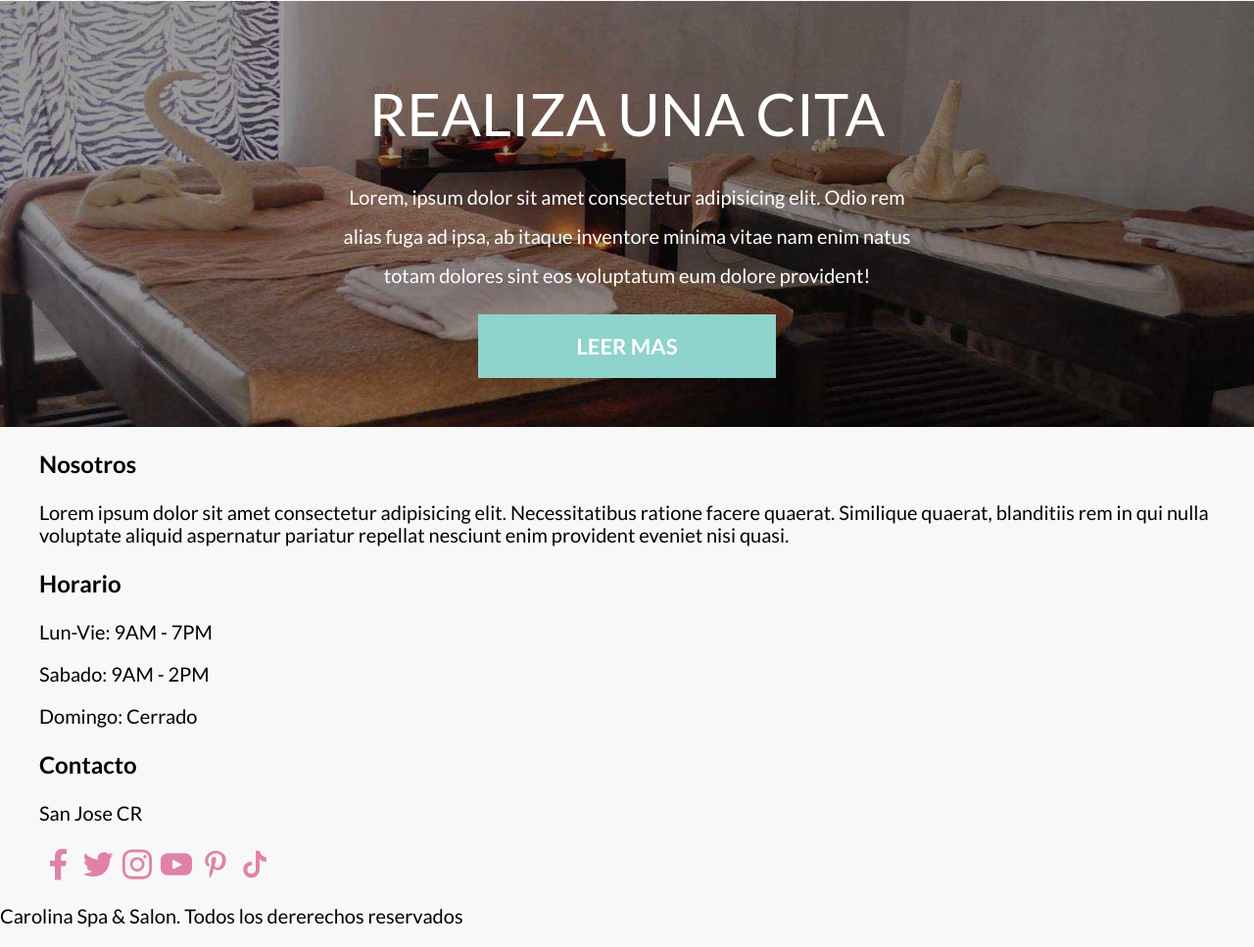
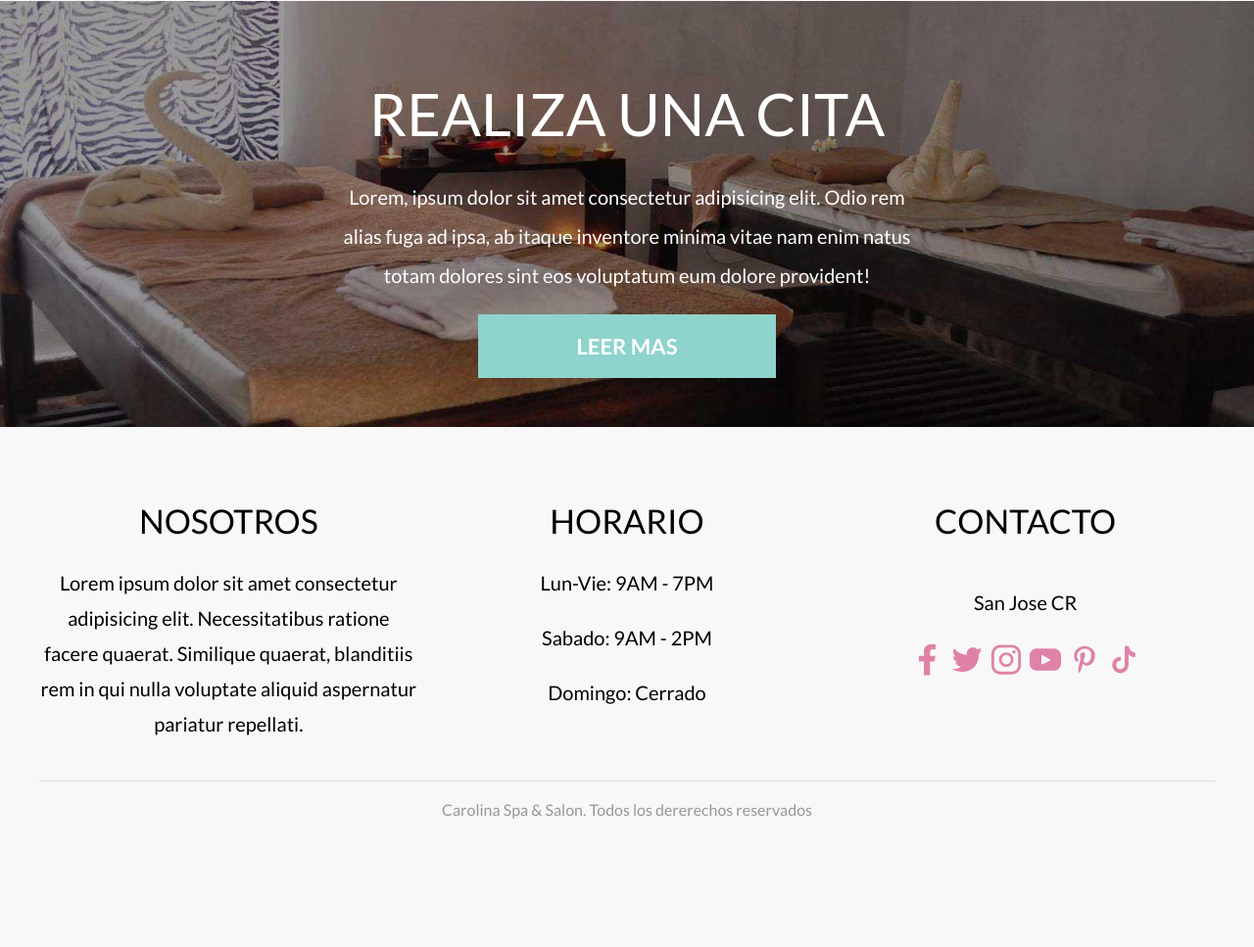
Before and after one commit to Geinersb/SPA-Web, a website: page index.html in a window 1280 px wide. Shown: the part 3518-4485 px from the top of the page at 98% size. After the commit the page ends 4374 px from the top, so only its background shows below. Drawn offline with Linux system fonts and the light colour scheme; a web font is replaced by a local one.

Commit message:
se finaliza footer

```diff
--- a/index.html
+++ b/index.html
@@ -242,7 +242,7 @@
 
         <div class="footer__widget">
             <h3 class="footer__heading">Nosotros</h3>
-            <p class="footer__texto">Lorem ipsum dolor sit amet consectetur adipisicing elit. Necessitatibus ratione facere quaerat. Similique quaerat, blanditiis rem in qui nulla voluptate aliquid aspernatur pariatur repellat nesciunt enim provident eveniet nisi quasi.</p>
+            <p class="footer__texto">Lorem ipsum dolor sit amet consectetur adipisicing elit. Necessitatibus ratione facere quaerat. Similique quaerat, blanditiis rem in qui nulla voluptate aliquid aspernatur pariatur repellati.</p>
         </div>
 
         <div class="footer__widget">
--- a/src/scss/app.scss
+++ b/src/scss/app.scss
@@ -2,3 +2,4 @@
 @use 'ui/header';
 @use 'ui/social';
 @use 'ui/contenido';
+@use 'ui/footer';
--- /dev/null
+++ b/src/scss/ui/footer/_footer.scss
@@ -0,0 +1,42 @@
+@use 'base/variables' as v;
+@use 'base/mixins' as m;
+
+.footer{
+padding-top: 5rem;
+
+    &__grid{
+
+        @include m.tablet {
+            @include m.grid(3, 2rem)
+        }
+    }
+
+    &__widget{
+        text-align: center;
+
+        &:nth-child(3){
+            display: flex;
+            flex-direction: column;
+            align-items: center
+        }
+    }
+
+    &__heading{
+        @include m.heading;
+        font-size: 3.4rem;
+    }
+
+    &__texto{
+        line-height: 1.8;
+    }
+
+    &__copyright{
+        text-align: center;
+        max-width: 120rem;
+        margin: 2rem auto 0 auto;
+        border-top: 1px solid darken(v.$grisClaro, 10%);
+        font-size: 1.6rem;
+        padding: 2rem;
+        color: v.$gris;
+    }
+}
--- /dev/null
+++ b/src/scss/ui/footer/_index.scss
@@ -0,0 +1 @@
+@forward 'footer';
```
Also changed, not shown: build/css/app.css, 1 other file.
